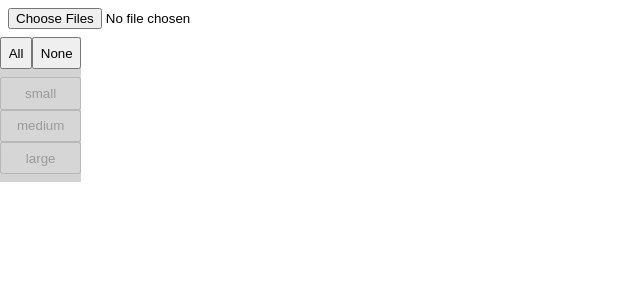
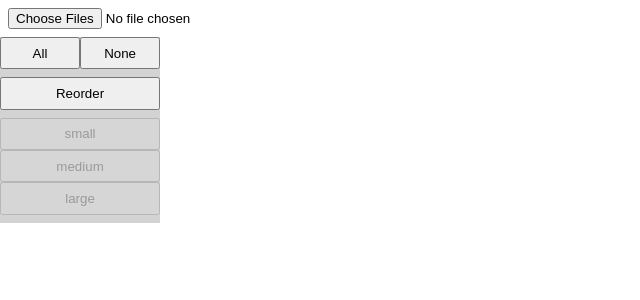
Before and after one commit to parogers/rpg-token-layout, an Angular app: page / in a window 1280 px wide. Shown: the top 300 px of the page, without its empty margins (0-640 px from the left). Built offline with nearby package versions, Linux system fonts and the light colour scheme.

Commit message:
feat: add reorder button

```diff
--- a/src/app/app.component.html
+++ b/src/app/app.component.html
@@ -5,12 +5,14 @@
 
 <main>
     <div class="sidebar">
-        <div class="actions">
+        <div class="selection-actions">
             <button (click)="onSelectAll()">All</button>
             <button (click)="onSelectNone()">None</button>
         </div>
 
-        <div class="sizes">
+        <button (click)="onReorder()">Reorder</button>
+
+        <div class="size-actions">
             <button
                 *ngFor="let size of sizes"
                 (click)="onChangeSize(size)"
@@ -24,6 +26,6 @@
         </app-piece-list> -->
     </div>
 
-    <app-piece-layout [pieces]="piecesSortedBySize">
+    <app-piece-layout [pieces]="pieces">
     </app-piece-layout>
 </main>
--- a/src/app/app.component.scss
+++ b/src/app/app.component.scss
@@ -14,29 +14,28 @@ main {
     flex-shrink: 1;
     background: lightgray;
     margin-right: 1em;
+
+    button {
+        width: 100%;
+        padding: 0.5em;
+    }
 }
 
 .upload-area {
     margin: 0.5em;
 }
 
-.sizes {
+.size-actions {
+    margin-top: 0.5em;
     margin-bottom: 0.5em;
-
-    button {
-        display: block;
-        width: 100%;
-        padding: 0.5em;
-    }
 }
 
-.actions {
+.selection-actions {
     margin-bottom: 0.5em;
     display: flex;
 
     button {
         flex-grow: 1;
         flex-basis: 50%;
-        padding: 0.5em;
     }
 }
--- a/src/app/app.component.ts
+++ b/src/app/app.component.ts
@@ -14,7 +14,6 @@ export class AppComponent {
     pieceLayoutComponent: any;
 
     pieces: Piece[] = []
-    piecesSortedBySize: Piece[] = sortedBySize(this.pieces);
 
     sizes = PIECE_SIZES;
 
@@ -40,7 +39,6 @@ export class AppComponent {
                 size: getDefaultSize(file),
             };
         });
-        this.piecesSortedBySize = sortedBySize(this.pieces);
     }
 
     onSelectAll() {
@@ -58,10 +56,13 @@ export class AppComponent {
             }
         }
         this.onSelectNone();
-        this.piecesSortedBySize = sortedBySize(this.pieces);
     }
 
     get hasSelection(): boolean {
         return this.pieceLayoutComponent && this.pieceLayoutComponent.hasSelected;
     }
+
+    onReorder() {
+        this.pieces = sortedBySize(this.pieces);
+    }
 }
```
